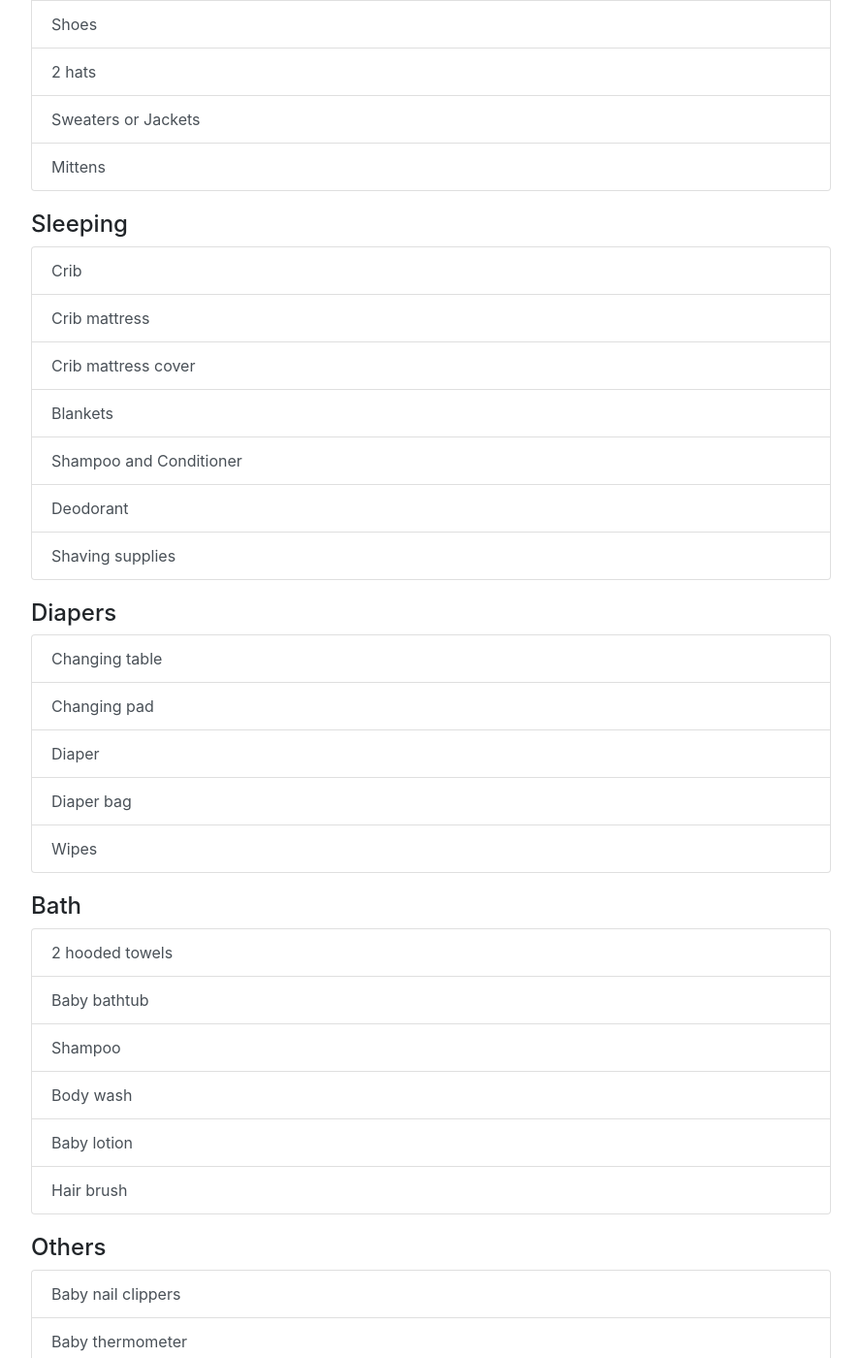
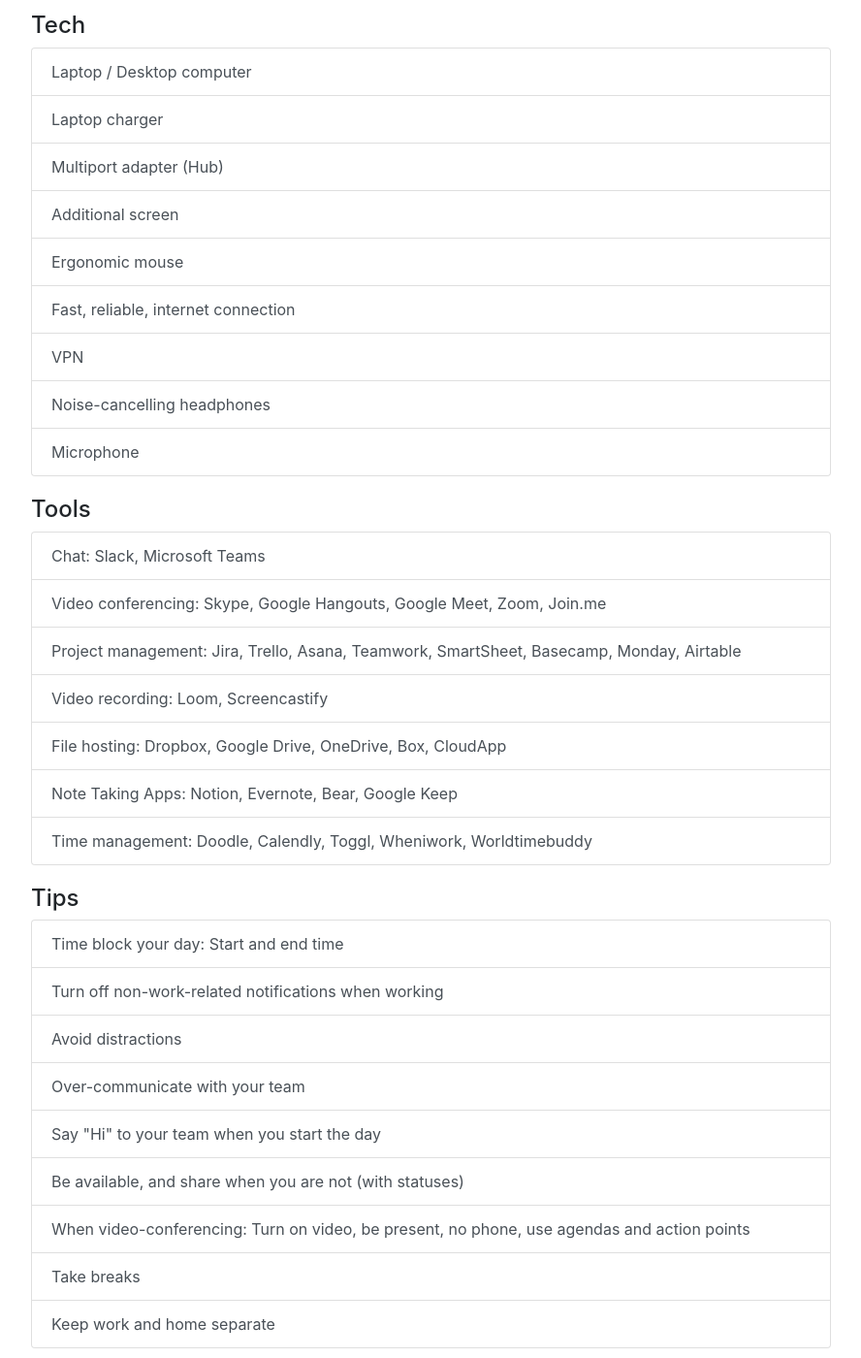
Before and after one commit to adriavalles/utilists, a Jekyll site: the page built from _posts/2020-03-15-work-from-home.md, in a window 1280 px wide and 1400 px high, scrolled down 962 px. Shown: the whole window at 97% size, without its empty margins (53-941 px from the left). Built offline with Jekyll 4.4.1, drawn with Linux system fonts in a browser that asks for light colours; some of the changed text lies outside the part shown.

Commit message:
🏠 Adds working from home list.

```diff
--- a/_posts/2020-03-15-work-from-home.md
+++ b/_posts/2020-03-15-work-from-home.md
@@ -1,67 +1,56 @@
 ---
 layout: list
-title: "Flying with a baby"
-permalink: "/baby-flight-must-have/"
-categories: [Baby]
+title: "Working from home"
+permalink: "/remote-checklist-work-from-home/"
+categories: [Work]
 
-emoji: "👨‍👩‍👦"
-subtitle: "The must-have things to fly with a baby."
-description: "What do I have to carry when flying with a baby? The definitive list with everything you cannot forget."
+emoji: "🏠"
+subtitle: "Essential setup, tools and tips when working from home."
+description: "Coronavirus crisis? All you need to have at home if you have to work from there. Tips and tools for remote teams."
 
 items:
-    - name: Documents
+    - name: Home office
       items:
-        - 'Passport / ID'
-        - 'Boarding pass'
-        - 'Medical card'
-        - 'Visa'
-        - 'Insurance papers'
-    - name: Bath
+        - 'Quiet room'
+        - 'Comfortable chair'
+        - 'Clean desk'
+        - 'Computer stand'
+        - 'Writing tools (pens / pencils)'
+        - 'Notebooks or papers'
+        - 'Sticky notes'
+        - 'Whiteboard with pens'
+        - 'Poster or art as a nice background when video calling'
+        - 'Healthy snacks'
+        - 'Plants'
+    - name: Tech
       items:
-        - 'Diapers'
-        - 'Wipes'
-        - '6 pajamas'
-        - 'Blanket sleepers'
-        - '6 socks'
-        - 'Shoes'
-        - '2 hats'
-        - 'Sweaters or Jackets'
-        - 'Mittens'
-    - name: Sleeping
+        - 'Laptop / Desktop computer'
+        - 'Laptop charger'
+        - 'Multiport adapter (Hub)'
+        - 'Additional screen'
+        - 'Ergonomic mouse'
+        - 'Fast, reliable, internet connection'
+        - 'VPN'
+        - 'Noise-cancelling headphones'
+        - 'Microphone'
+    - name: Tools
       items:
-        - 'Crib'
-        - 'Crib mattress'
-        - 'Crib mattress cover'
-        - 'Blankets'
-        - 'Shampoo and Conditioner'
-        - 'Deodorant'
-        - 'Shaving supplies'
-    - name: Diapers
+        - 'Chat: Slack, Microsoft Teams'
+        - 'Video conferencing: Skype, Google Hangouts, Google Meet, Zoom, Join.me'
+        - 'Project management: Jira, Trello, Asana, Teamwork, SmartSheet, Basecamp, Monday, Airtable'
+        - 'Video recording: Loom, Screencastify'
+        - 'File hosting: Dropbox, Google Drive, OneDrive, Box, CloudApp'
+        - 'Note Taking Apps: Notion, Evernote, Bear, Google Keep'
+        - 'Time management: Doodle, Calendly, Toggl, Wheniwork, Worldtimebuddy'
+    - name: Tips
       items:
-        - 'Changing table'
-        - 'Changing pad'
-        - 'Diaper'
-        - 'Diaper bag'
-        - 'Wipes'
-    - name: Bath
-      items:
-        - '2 hooded towels'
-        - 'Baby bathtub'
-        - 'Shampoo'
-        - 'Body wash'
-        - 'Baby lotion'
-        - 'Hair brush'
-    - name: Others
-      items:
-        - 'Baby nail clippers'
-        - 'Baby thermometer'
-        - 'Stroller'
-        - 'Infant car seat'
-        - 'Baby swing or bouncer'
-        - 'Stuffed animals'
-        - 'Teething toys'
-        - 'Books'
-        - 'Activity mat'
-        - 'Hand sanitizer'
-        - 'Humidifier'
+        - 'Time block your day: Start and end time'
+        - 'Turn off non-work-related notifications when working'
+        - 'Avoid distractions'
+        - 'Over-communicate with your team'
+        - 'Say "Hi" to your team when you start the day'
+        - 'Be available, and share when you are not (with statuses)'
+        - 'When video-conferencing: Turn on video, be present, no phone, use agendas and action points'
+        - 'Take breaks'
+        - 'Keep work and home separate'
 ---
```
